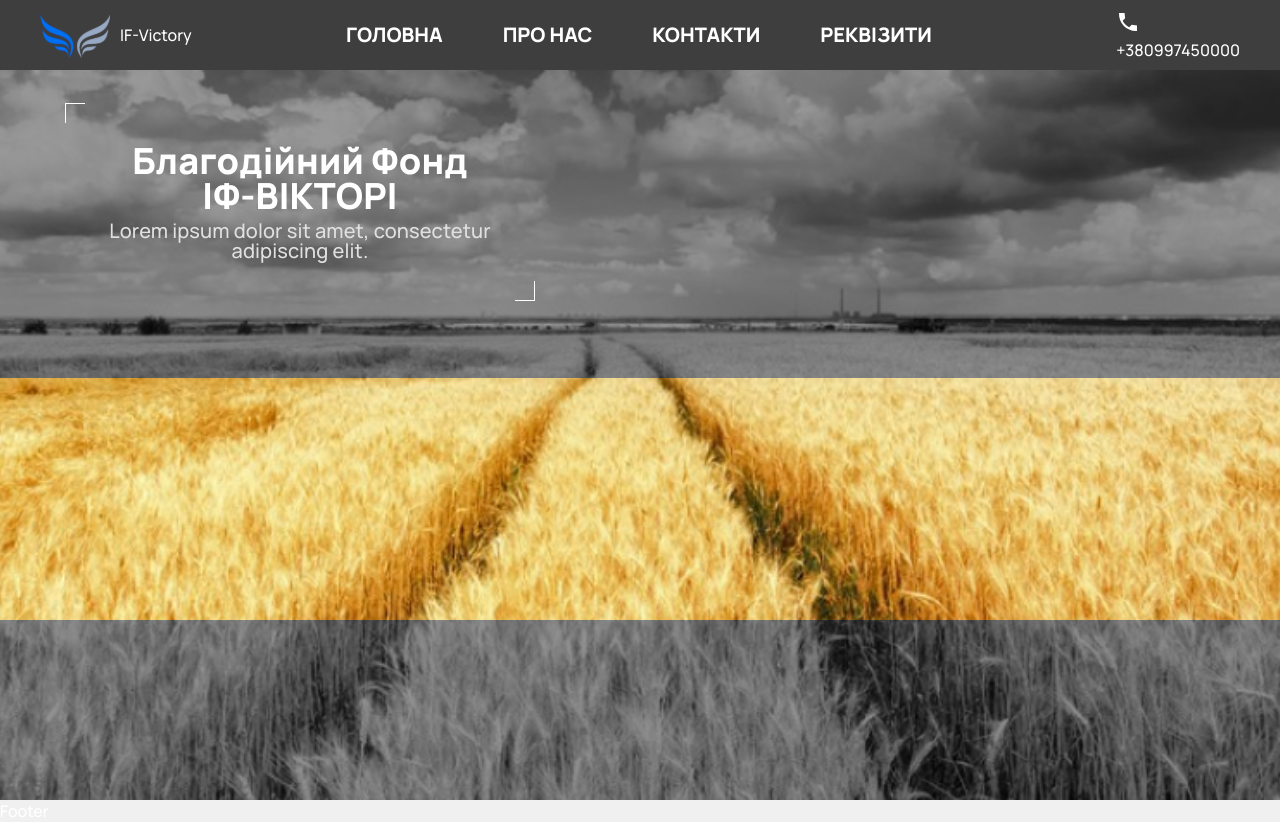
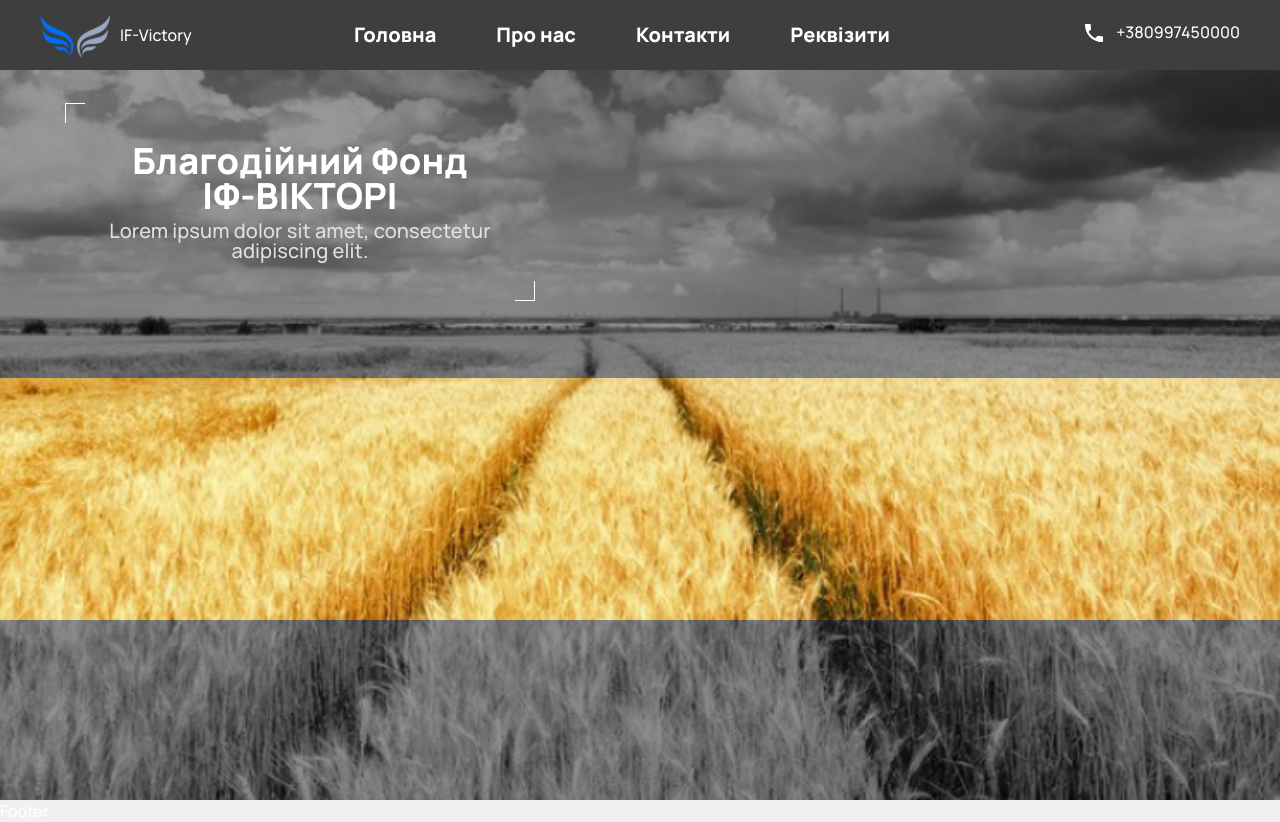
Before and after one commit to HeliosProgTeam/if-victory2v, a Next.js app: page / in a window 1280 px wide. Built offline with nearby package versions, Linux system fonts and the light colour scheme.

Commit message:
create focus on navbar

```diff
--- a/src/styles/style.scss
+++ b/src/styles/style.scss
@@ -51,7 +51,7 @@ section {
       margin-right: 40px;
     }
 
-    .nav__item{
+    .nav__item {
       display: block;
       height: 100%;
       position: relative;
@@ -59,17 +59,25 @@ section {
       align-items: center;
       justify-content: center;
       color: #fff;
-      text-transform: uppercase;
       //text-shadow: 0 0 15px #8e54e9;
       transition: all 300ms cubic-bezier(0.075, 0.82, 0.165, 1);
       text-align: center;
       padding: 0 10px;
       margin-right: 30px;
+
+
     }
+  }
 
-    .nav__item:after,
-    .nav__item:before
-    {
+  &__link {
+    font-style: normal;
+    font-weight: 700;
+    font-size: 20px;
+    line-height: 30px;
+    color: #ffffff;
+
+    &:after,
+    &:before {
       content: "";
       position: absolute;
       display: block;
@@ -78,7 +86,8 @@ section {
       height: 0%;
       transition: all 0.8s ease;
     }
-    .nav__item:after{
+
+    &:after {
       width: 0%;
       height: 0%;
       top: 0;
@@ -87,7 +96,7 @@ section {
       border-left: 2px solid transparent;
     }
 
-    .nav__item:before{
+    &:before {
       width: 0%;
       height: 0%;
       right: 0;
@@ -96,24 +105,27 @@ section {
       border-right: 2px solid transparent;
     }
 
-    .nav__item:hover::before,
-    .nav__item:hover::after{
+    &:hover::before,
+    &:hover::after {
       width: 100%;
       height: 100%;
-      border-color: #fff;
+      //border: 1px solid #ffffff;
+      border-color: #ffffff;
     }
 
+    &:focus{
+      outline: none;
+      background-color: red;
+    }
   }
-  &__link {
-    font-style: normal;
-    font-weight: 700;
-    font-size: 20px;
-    line-height: 30px;
-    color: #ffffff;
+}
+
+.phone {
+  display: flex;
+
+  &__number {
+    margin-left: 10px;
   }
-
-
-
 }
 
 
```
